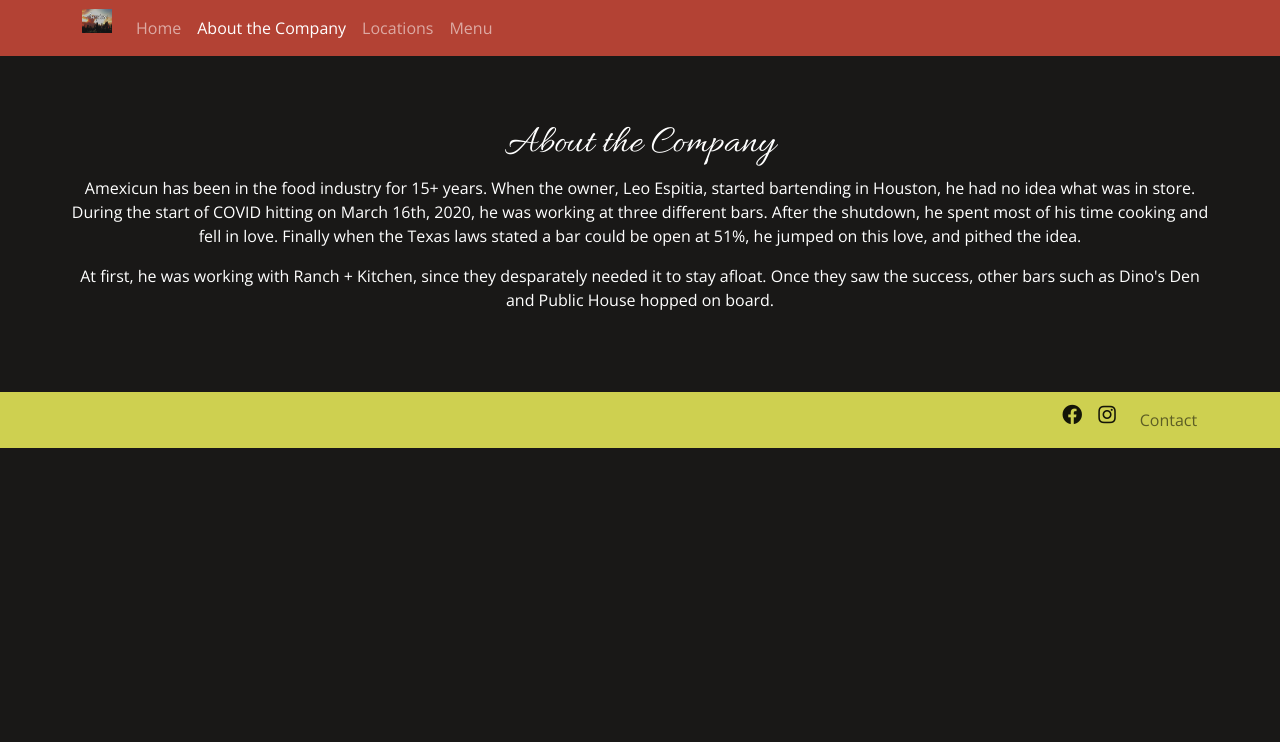
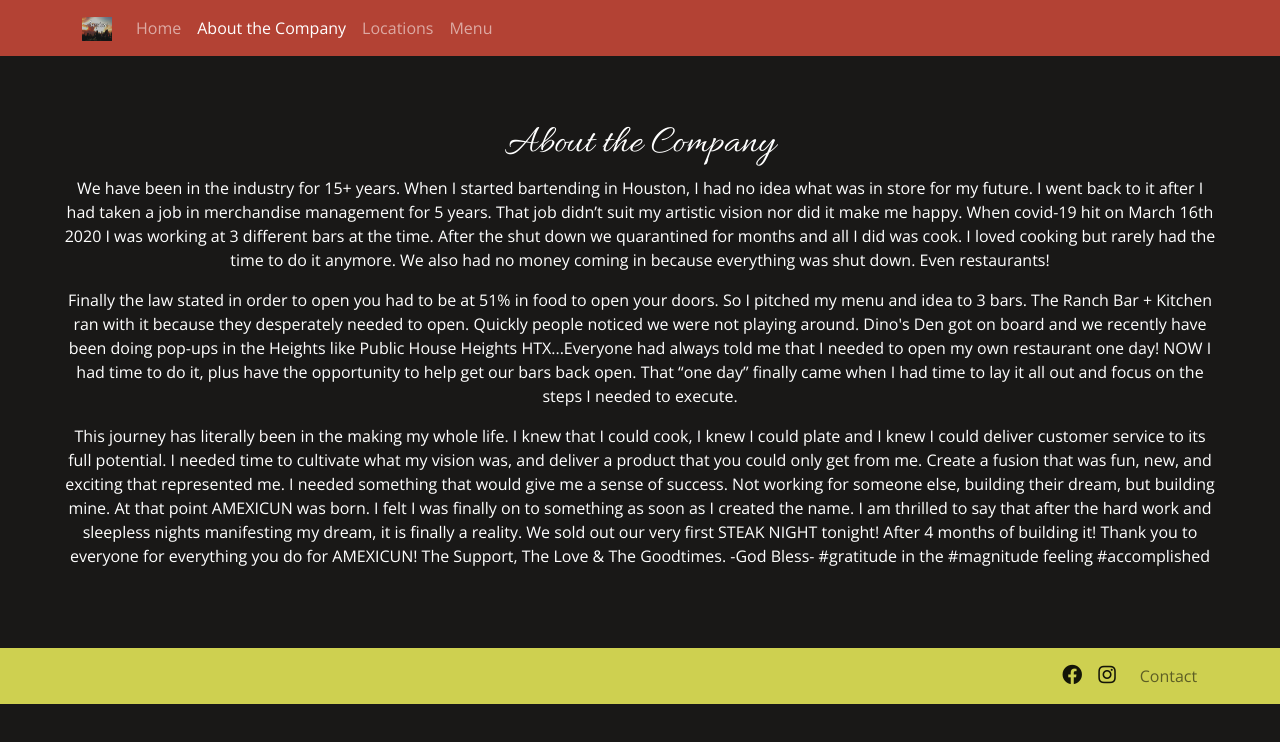
Before and after one commit to samimays/Amexicun_website, a plain HTML site: page about.html in a window 1280 px wide. Drawn offline with nearby package versions, Linux system fonts and the light colour scheme.

Commit message:
fixing the header and footer

```diff
--- a/about.html
+++ b/about.html
@@ -47,7 +47,7 @@
               </button>
               <div class="collapse navbar-collapse" id="navbarNav">
                 <ul class="navbar-nav">
-                  <li class="nav-item">
+                  <li class="header-image nav-item">
                     <a class="navbar-brand" href="#">
                       <img src="images/Amexicun_Logo.jpg" alt="" width="30" height="24" class="d-inline-block align-text-top">
                     </a>
@@ -71,16 +71,40 @@
 
           <section id="about-paragraph">
             <h1>About the Company</h1>
-            <p>Amexicun has been in the food industry for 15+ years. When the owner, Leo Espitia,
-              started bartending in Houston, he had no idea what was in store. During the start of COVID
-              hitting on March 16th, 2020, he was working at three different bars. After the shutdown,
-              he spent most of his time cooking and fell in love. Finally when the Texas laws stated
-              a bar could be open at 51%, he jumped on this love, and pithed the idea.
+            <p>We have been in the industry for 15+ years. When I started bartending in Houston,
+              I had no idea what was in store for my future. I went back to it after I had taken
+              a job in merchandise management for 5 years. That job didn’t suit my artistic vision
+              nor did it make me happy. When covid-19 hit on March 16th 2020 I was working at 3
+               different bars at the time. After the shut down we quarantined for months and all
+                I did was cook. I loved cooking but rarely had the time to do it anymore. We also
+                 had no money coming in because everything was shut down. Even restaurants!
             </p>
             <p>
-              At first, he was working with Ranch + Kitchen, since they desparately needed it to stay
-              afloat. Once they saw the success, other bars such as Dino's Den and Public House hopped
-              on board.
+              Finally the law stated in order to open you had to be at 51% in food to open
+                  your doors. So I pitched my menu and idea to 3 bars. The Ranch Bar + Kitchen
+                  ran with it because they desperately needed to open. Quickly people noticed we
+                  were not playing around. Dino's Den got on board and we recently have
+                   been doing pop-ups in the Heights like Public House Heights HTX...Everyone
+                    had always told me that I needed to open my own restaurant one day! NOW I
+                    had time to do it, plus have the opportunity to help get our bars back open.
+                    That “one day” finally came when I had time to lay it all out and focus on
+                    the steps I needed to execute.
+            </p>
+            <p>
+              This journey has literally been in the
+                    making my whole life. I knew that I could cook, I knew I could plate
+                    and I knew I could deliver customer service to its full potential.
+                    I needed time to cultivate what my vision was, and deliver a product
+                     that you could only get from me. Create a fusion that was fun, new,
+                      and exciting that represented me. I needed something that would give
+                       me a sense of success. Not working for someone else, building their
+                       dream, but building mine. At that point AMEXICUN was born. I felt I was
+                       finally on to something as soon as I created the name. I am thrilled to
+                       say that after the hard work and sleepless nights manifesting my dream,
+                       it is finally a reality. We sold out our very first STEAK NIGHT tonight!
+                       After 4 months of building it! Thank you to everyone for everything you do
+                       for AMEXICUN!  The Support, The Love & The Goodtimes.
+                        -God Bless- #gratitude in the #magnitude feeling #accomplished
             </p>
           </section>
 
@@ -90,12 +114,12 @@
               <div class="container-fluid">
                 <div class="footer-items d-flex flex-row-reverse collapse navbar-collapse" id="navbarNav">
                   <ul class="navbar-nav">
-                    <li class="nav-image nav-item">
+                    <li class="footer-image nav-image nav-item">
                       <a class="navbar-brand" target="_blank" href="https://www.facebook.com/Amexicun/">
                         <i class="fab fa-facebook"></i>
                       </a>
                     </li>
-                    <li class="nav-image nav-item">
+                    <li class="footer-image nav-image nav-item">
                       <a class="navbar-brand" target="_blank" href="https://www.instagram.com/amexicun/?hl=en">
                         <i class="fab fa-instagram"></i>
                       </a>
--- a/stylesheet.css
+++ b/stylesheet.css
@@ -12,6 +12,9 @@ h1{
 }
 .nav-item{
     color: white;
+}
+.header-image{
+    padding-top: 2%;
 }
 
 .home-page-image{
@@ -40,6 +43,9 @@ h1{
 
 #footer{
     background-color: #CED050;
+}
+.footer-image{
+    padding-top: 3%;
 }
 
 .footer-items{
```
Also changed, not shown: contact.html (+3 -3 lines), home.html (+3 -3 lines), location.html (+3 -3 lines), menu.html (+3 -3 lines).
